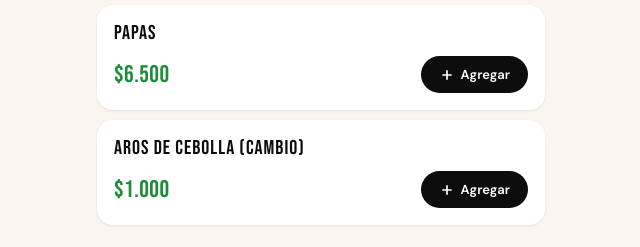
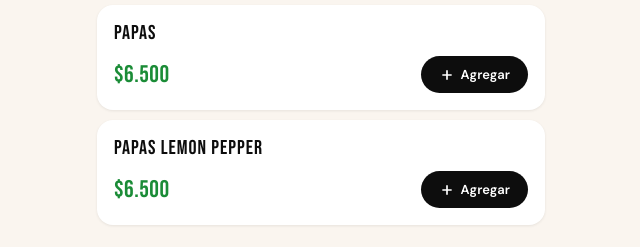
Before and after one commit to jherreram0610-cyber/como-seria-menu, a React (Vite) app: page / in a window 1280 px wide. Shown: the part 3700-3947 px from the top of the page, without its empty margins (319-959 px from the left). Built offline with nearby package versions, Linux system fonts and the light colour scheme.

Commit message:
Remove 'Aros de cebolla' and add 'Papas Lemon Pepper' to menu additions

```diff
--- a/src/App.jsx
+++ b/src/App.jsx
@@ -74,7 +74,7 @@ const MENU = {
     { id: "a6", name: "Pulled Pork", price: 6000 },
     { id: "a7", name: "Carne Angus", price: 8000 },
     { id: "a8", name: "Papas", price: 6500 },
-    { id: "a9", name: "Aros de cebolla (cambio)", price: 1000 },
+    { id: "a10", name: "Papas Lemon Pepper", price: 6500 },
   ],
   bebidas: [
     { id: "b1",  name: "Coca Cola",           price: 6000 },
```
